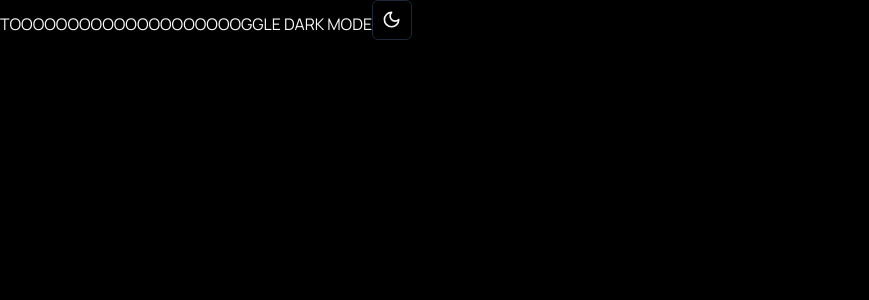
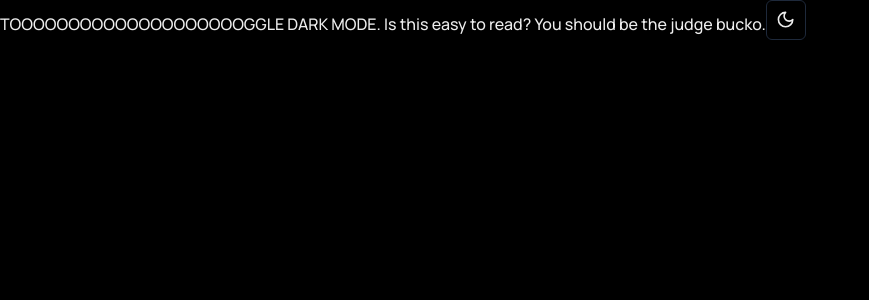
Before and after one commit to tonymichael00/shoozic, a Next.js app: page / in a window 1280 px wide. Shown: the top 300 px of the page, without its empty margins (0-869 px from the left). Built offline with nearby package versions, Linux system fonts and the light colour scheme.

Commit message:
edited css and fonts

```diff
--- a/app/globals.css
+++ b/app/globals.css
@@ -5,7 +5,7 @@
 @layer base {
   :root {
     --background: 0 0% 100%;
-    --foreground: 222.2 84% 0%;
+    --foreground: 0, 0%, 0%;
 
     --card: 0 0% 100%;
     --card-foreground: 222.2 84% 0%;
@@ -14,7 +14,7 @@
     --popover-foreground: 222.2 84% 0%;
 
     --primary: 222.2 47.4% 11.2%;
-    --primary-foreground: 210 40% 98%;
+    --primary-foreground: 0, 0%, 0%;
 
     --secondary: 210 40% 96.1%;
     --secondary-foreground: 222.2 47.4% 11.2%;
@@ -26,7 +26,7 @@
     --accent-foreground: 222.2 47.4% 11.2%;
 
     --destructive: 0 84.2% 60.2%;
-    --destructive-foreground: 210 40% 98%;
+    --destructive-foreground: 0, 0%, 0%;
 
     --border: 214.3 31.8% 91.4%;
     --input: 214.3 31.8% 91.4%;
@@ -37,28 +37,28 @@
 
   .dark {
     --background: 222.2 84% 0%;
-    --foreground: 210 40% 98%;
+    --foreground: 0, 0%, 93%;
 
     --card: 222.2 84% 0%;
-    --card-foreground: 210 40% 98%;
+    --card-foreground: 0, 0%, 93%;
 
     --popover: 222.2 84% 0%;
-    --popover-foreground: 210 40% 98%;
+    --popover-foreground: 0, 0%, 93%;
 
-    --primary: 210 40% 98%;
+    --primary: 0, 0%, 93%;
     --primary-foreground: 222.2 47.4% 11.2%;
 
     --secondary: 217.2 32.6% 17.5%;
-    --secondary-foreground: 210 40% 98%;
+    --secondary-foreground: 0, 0%, 93%;
 
     --muted: 217.2 32.6% 17.5%;
     --muted-foreground: 215 20.2% 65.1%;
 
     --accent: 217.2 32.6% 17.5%;
-    --accent-foreground: 210 40% 98%;
+    --accent-foreground: 0, 0%, 93%;
 
     --destructive: 0 62.8% 30.6%;
-    --destructive-foreground: 210 40% 98%;
+    --destructive-foreground: 0, 0%, 93%;
 
     --border: 217.2 32.6% 17.5%;
     --input: 217.2 32.6% 17.5%;
--- a/app/layout.tsx
+++ b/app/layout.tsx
@@ -1,13 +1,13 @@
-import type { Metadata } from 'next';
-import { Manrope } from 'next/font/google';
-import './globals.css';
-import { ThemeProvider } from '@/components/theme-provider';
+import type { Metadata } from "next";
+import { Manrope } from "next/font/google";
+import "./globals.css";
+import { ThemeProvider } from "@/components/theme-provider";
 
-const manrope = Manrope({ subsets: ['latin'] });
+const manrope = Manrope({ subsets: ["latin"] });
 
 export const metadata: Metadata = {
-  title: 'shoozic',
-  description: 'Better than Spotify',
+  title: "shoozic",
+  description: "Better than Spotify",
 };
 
 export default function RootLayout({
@@ -17,11 +17,8 @@ export default function RootLayout({
 }) {
   return (
     <html lang="en">
-      <body className={manrope.className}>
-        <ThemeProvider
-          attribute="class"
-          defaultTheme="dark"
-        >
+      <body className={`${manrope.className} font-medium`}>
+        <ThemeProvider attribute="class" defaultTheme="dark">
           {children}
         </ThemeProvider>
       </body>
--- a/app/page.tsx
+++ b/app/page.tsx
@@ -4,7 +4,8 @@ export default function Home() {
   return (
     <main>
       <div className="">
-        TOOOOOOOOOOOOOOOOOOOOGGLE DARK MODE
+        TOOOOOOOOOOOOOOOOOOOOGGLE DARK MODE. Is this easy to read? You should be
+        the judge bucko.
         <ModeToggle />
       </div>
     </main>
```
